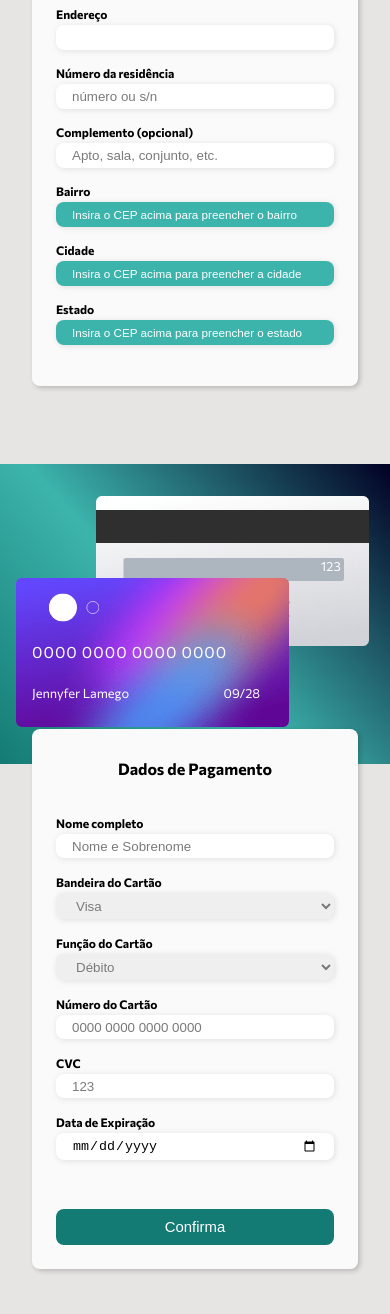
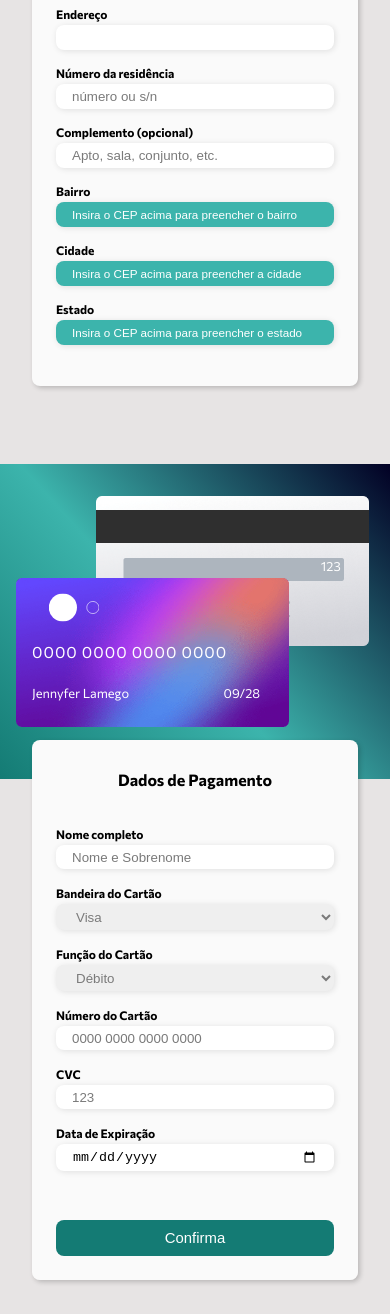
Before and after one commit to JennyLamego2022/Form_Cadastro, an Angular app: page / in a window 390 px wide. Shown: the part 636-1950 px from the top of the page. Built offline with nearby package versions, Linux system fonts and the light colour scheme.

Commit message:
feat: ajuste altura bg tela mobile

```diff
--- a/src/app/componentes/card/card.component.css
+++ b/src/app/componentes/card/card.component.css
@@ -34,7 +34,7 @@
   background: rgb(2,0,36);
   background: linear-gradient(228deg, rgba(2,0,36,1) 0%, rgba(60,180,172,1) 55%, rgba(20,123,116,1) 100%);
   position:relative;
-  height: 300px;
+  height: 315px;
 }
 
 .back-card{
@@ -127,7 +127,7 @@
   border-radius: 8px;
   box-shadow: 2px 2px 5px #0003;
   position: absolute;
-  top: 1365px;
+  top: 1376px;
   left: 0;
   right: 0;
 }
```
Also changed, not shown: 1 other file (tests, documents, lock files or other folders).
